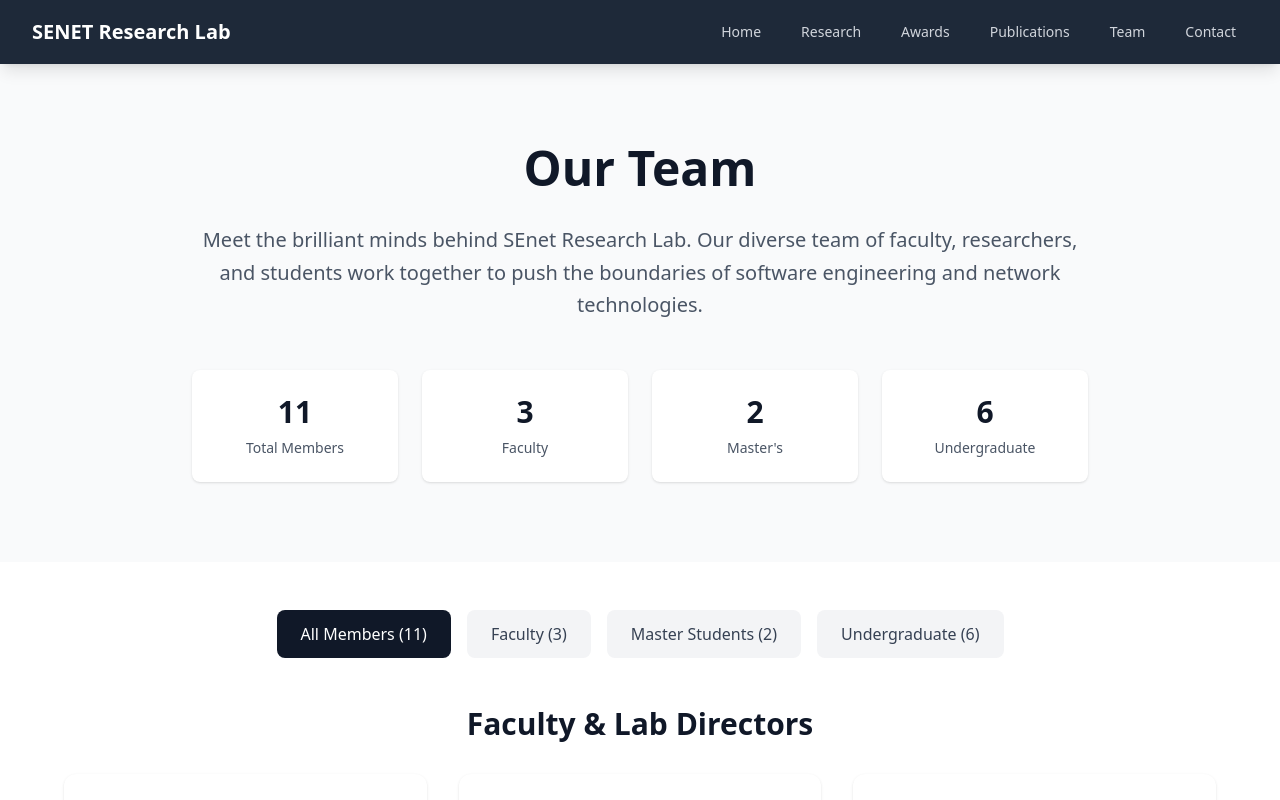
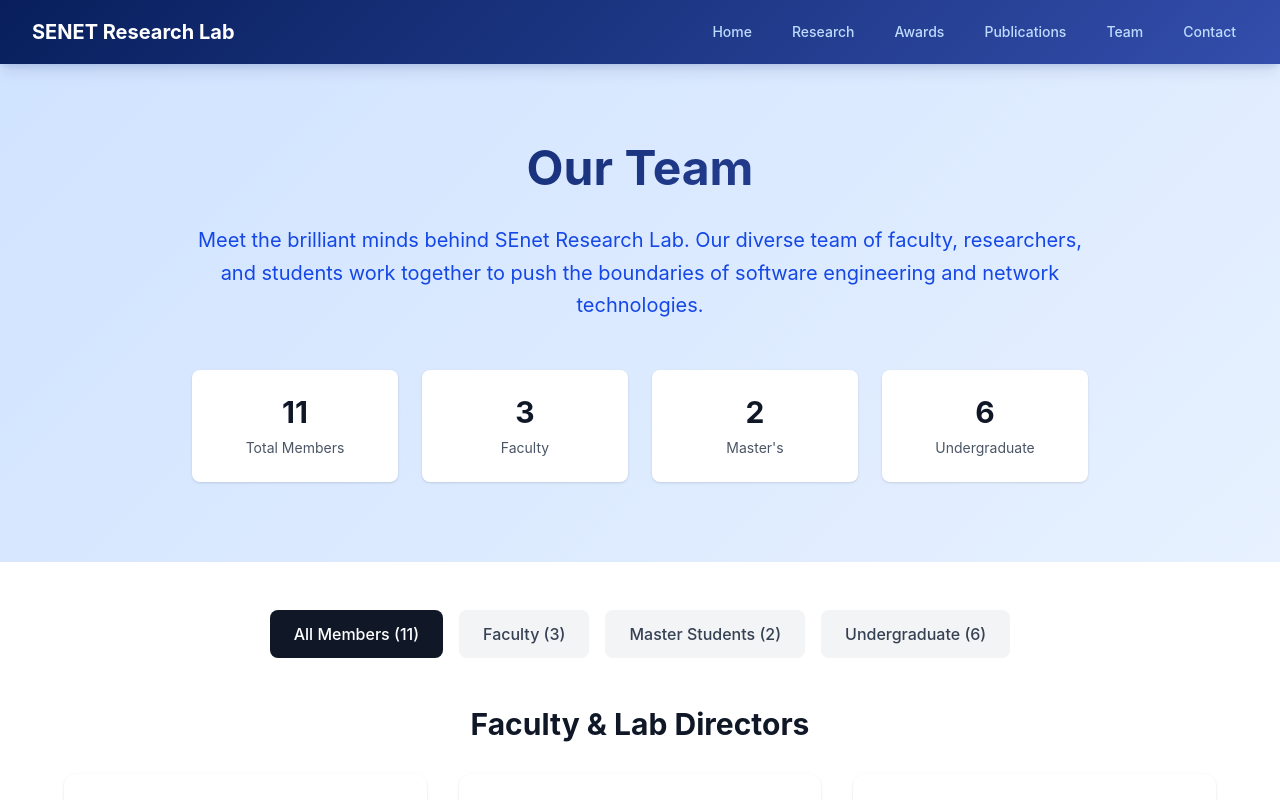
Before and after one commit to zZBANK22Zz/SENET-Lab-web, a Next.js app: page /TeamPage in a window 1280 px wide. Shown: the top 800 px of the page. Built offline with nearby package versions, Linux system fonts and the light colour scheme.

Commit message:
Change theme color

```diff
--- a/src/components/Navbar.js
+++ b/src/components/Navbar.js
@@ -9,12 +9,12 @@ const Navbar = () => {
     };
 
     return (
-        <nav className="bg-gray-800 text-white shadow-lg sticky top-0 z-50">
+        <nav className="bg-gradient-primary text-white shadow-primary-lg sticky top-0 z-50">
             <div className="max-w-7xl mx-auto px-4 sm:px-6 lg:px-8">
                 <div className="flex justify-between items-center h-16">
                     {/* Logo */}
                     <div className="flex-shrink-0">
-                        <Link href="/" className="text-xl font-bold text-white hover:text-gray-300 transition-colors">
+                        <Link href="/" className="text-xl font-bold text-white hover:text-blue-200 transition-colors">
                             SENET Research Lab
                         </Link>
                     </div>
@@ -22,22 +22,22 @@ const Navbar = () => {
                     {/* Desktop Menu */}
                     <div className="hidden md:block">
                         <div className="ml-10 flex items-baseline space-x-4">
-                            <Link href="/" className="text-gray-300 hover:text-white px-3 py-2 rounded-md text-sm font-medium transition-colors">
+                            <Link href="/" className="text-blue-200 hover:text-white px-3 py-2 rounded-md text-sm font-medium transition-colors">
                                 Home
                             </Link>
-                            <Link href="/ResearchPage" className="text-gray-300 hover:text-white px-3 py-2 rounded-md text-sm font-medium transition-colors">
+                            <Link href="/ResearchPage" className="text-blue-200 hover:text-white px-3 py-2 rounded-md text-sm font-medium transition-colors">
                                 Research
                             </Link>
-                            <Link href="/AwardPage" className="text-gray-300 hover:text-white px-3 py-2 rounded-md text-sm font-medium transition-colors">
+                            <Link href="/AwardPage" className="text-blue-200 hover:text-white px-3 py-2 rounded-md text-sm font-medium transition-colors">
                                 Awards
                             </Link>
-                            <Link href="/PublicationPage" className="text-gray-300 hover:text-white px-3 py-2 rounded-md text-sm font-medium transition-colors">
+                            <Link href="/PublicationPage" className="text-blue-200 hover:text-white px-3 py-2 rounded-md text-sm font-medium transition-colors">
                                 Publications
                             </Link>
-                            <Link href="/TeamPage" className="text-gray-300 hover:text-white px-3 py-2 rounded-md text-sm font-medium transition-colors">
+                            <Link href="/TeamPage" className="text-blue-200 hover:text-white px-3 py-2 rounded-md text-sm font-medium transition-colors">
                                 Team
                             </Link>
-                            <Link href="/JoinUs" className="text-gray-300 hover:text-white px-3 py-2 rounded-md text-sm font-medium transition-colors">
+                            <Link href="/JoinUs" className="text-blue-200 hover:text-white px-3 py-2 rounded-md text-sm font-medium transition-colors">
                                 Contact
                             </Link>
                         </div>
@@ -47,7 +47,7 @@ const Navbar = () => {
                     <div className="md:hidden">
                         <button
                             onClick={toggleMenu}
-                            className="inline-flex items-center justify-center p-2 rounded-md text-gray-400 hover:text-white hover:bg-gray-700 focus:outline-none focus:ring-2 focus:ring-inset focus:ring-white transition-colors"
+                            className="inline-flex items-center justify-center p-2 rounded-md text-blue-200 hover:text-white hover:bg-blue-600 focus:outline-none focus:ring-2 focus:ring-inset focus:ring-white transition-colors"
                             aria-expanded="false"
                         >
                             <span className="sr-only">Open main menu</span>
@@ -68,45 +68,45 @@ const Navbar = () => {
             {/* Mobile Menu */}
             {isMenuOpen && (
                 <div className="md:hidden">
-                    <div className="px-2 pt-2 pb-3 space-y-1 sm:px-3 bg-gray-700">
+                    <div className="px-2 pt-2 pb-3 space-y-1 sm:px-3 bg-blue-700">
                         <Link
                             href="/"
-                            className="text-gray-300 hover:text-white block px-3 py-2 rounded-md text-base font-medium transition-colors"
+                            className="text-blue-200 hover:text-white block px-3 py-2 rounded-md text-base font-medium transition-colors"
                             onClick={() => setIsMenuOpen(false)}
                         >
                             Home
                         </Link>
                         <Link
                             href="/ResearchPage"
-                            className="text-gray-300 hover:text-white block px-3 py-2 rounded-md text-base font-medium transition-colors"
+                            className="text-blue-200 hover:text-white block px-3 py-2 rounded-md text-base font-medium transition-colors"
                             onClick={() => setIsMenuOpen(false)}
                         >
                             Research
                         </Link>
                         <Link
                             href="/AwardPage"
-                            className="text-gray-300 hover:text-white block px-3 py-2 rounded-md text-base font-medium transition-colors"
+                            className="text-blue-200 hover:text-white block px-3 py-2 rounded-md text-base font-medium transition-colors"
                             onClick={() => setIsMenuOpen(false)}
                         >
                             Awards
                         </Link>
                         <Link
                             href="/PublicationPage"
-                            className="text-gray-300 hover:text-white block px-3 py-2 rounded-md text-base font-medium transition-colors"
+                            className="text-blue-200 hover:text-white block px-3 py-2 rounded-md text-base font-medium transition-colors"
                             onClick={() => setIsMenuOpen(false)}
                         >
                             Publications
                         </Link>
                         <Link
                             href="/TeamPage"
-                            className="text-gray-300 hover:text-white block px-3 py-2 rounded-md text-base font-medium transition-colors"
+                            className="text-blue-200 hover:text-white block px-3 py-2 rounded-md text-base font-medium transition-colors"
                             onClick={() => setIsMenuOpen(false)}
                         >
                             Team
                         </Link>
                         <Link
                             href="/"
-                            className="text-gray-300 hover:text-white block px-3 py-2 rounded-md text-base font-medium transition-colors"
+                            className="text-blue-200 hover:text-white block px-3 py-2 rounded-md text-base font-medium transition-colors"
                             onClick={() => setIsMenuOpen(false)}
                         >
                             Contact
--- a/src/pages/TeamPage.js
+++ b/src/pages/TeamPage.js
@@ -50,17 +50,17 @@ const TeamPage = () => {
   ];
 
   return (
-    <div className="min-h-screen bg-gray-50">
+    <div className="min-h-screen bg-gradient-light">
       <Navbar />
 
       {/* Hero Section */}
-      <section className="bg-gray-50 py-12 sm:py-16 lg:py-20">
+      <section className="bg-gradient-light py-12 sm:py-16 lg:py-20">
         <div className="max-w-7xl mx-auto px-4 sm:px-6 lg:px-8">
           <div className="text-center">
-            <h1 className="text-3xl sm:text-4xl lg:text-5xl font-bold text-gray-900 mb-6 sm:mb-8">
+            <h1 className="text-3xl sm:text-4xl lg:text-5xl font-bold text-gradient mb-6 sm:mb-8">
               Our Team
             </h1>
-            <p className="text-base sm:text-lg lg:text-xl text-gray-600 max-w-4xl mx-auto mb-8 sm:mb-12 leading-relaxed">
+            <p className="text-base sm:text-lg lg:text-xl text-blue-700 max-w-4xl mx-auto mb-8 sm:mb-12 leading-relaxed">
               Meet the brilliant minds behind SEnet Research Lab. Our diverse team of faculty,
               researchers, and students work together to push the boundaries of software engineering
               and network technologies.
@@ -319,12 +319,12 @@ const TeamPage = () => {
       </section>
 
       {/* Join Our Team CTA */}
-      <section className="py-12 sm:py-16 lg:py-20 bg-gray-900 text-white">
+      <section className="py-12 sm:py-16 lg:py-20 bg-gradient-primary text-white">
         <div className="max-w-4xl mx-auto text-center px-4 sm:px-6 lg:px-8">
           <h2 className="text-2xl sm:text-3xl lg:text-4xl font-bold mb-4 sm:mb-6">
             Join Our Research Team
           </h2>
-          <p className="text-lg sm:text-xl text-gray-300 mb-6 sm:mb-8">
+          <p className="text-lg sm:text-xl text-blue-200 mb-6 sm:mb-8">
             We're always looking for passionate researchers and students to join our lab.
             Explore opportunities to contribute to cutting-edge research in software engineering and network technologies.
           </p>
--- a/src/styles/globals.css
+++ b/src/styles/globals.css
@@ -1,26 +1,89 @@
 @import "tailwindcss";
 
-/* :root {
-  --background: #ffffff;
-  --foreground: #171717;
+:root {
+  /* Primary Color Palette */
+  --primary-dark: #081F5C;
+  --primary-medium: #334EAC;
+  --primary-light: #7096D1;
+  --primary-lighter: #D0E3FF;
+  --primary-lightest: #E7F1FF;
+  --primary-white: #F9FCFF;
+
+  /* Background Colors */
+  --background: #F9FCFF;
+  --background-secondary: #E7F1FF;
+  --background-tertiary: #D0E3FF;
+
+  /* Text Colors */
+  --text-primary: #081F5C;
+  --text-secondary: #334EAC;
+  --text-muted: #7096D1;
+  --text-light: #D0E3FF;
+
+  /* Accent Colors */
+  --accent-primary: #334EAC;
+  --accent-secondary: #7096D1;
+  --accent-light: #D0E3FF;
+
+  /* Border Colors */
+  --border-primary: #D0E3FF;
+  --border-secondary: #E7F1FF;
+
+  /* Shadow Colors */
+  --shadow-primary: rgba(8, 31, 92, 0.1);
+  --shadow-secondary: rgba(51, 78, 172, 0.15);
 }
 
 @theme inline {
+  --color-primary-dark: var(--primary-dark);
+  --color-primary-medium: var(--primary-medium);
+  --color-primary-light: var(--primary-light);
+  --color-primary-lighter: var(--primary-lighter);
+  --color-primary-lightest: var(--primary-lightest);
+  --color-primary-white: var(--primary-white);
   --color-background: var(--background);
-  --color-foreground: var(--foreground);
-  --font-sans: var(--font-geist-sans);
-  --font-mono: var(--font-geist-mono);
-}
-
-@media (prefers-color-scheme: dark) {
-  :root {
-    --background: #0a0a0a;
-    --foreground: #ededed;
-  }
+  --color-background-secondary: var(--background-secondary);
+  --color-background-tertiary: var(--background-tertiary);
+  --color-text-primary: var(--text-primary);
+  --color-text-secondary: var(--text-secondary);
+  --color-text-muted: var(--text-muted);
+  --color-text-light: var(--text-light);
+  --color-accent-primary: var(--accent-primary);
+  --color-accent-secondary: var(--accent-secondary);
+  --color-accent-light: var(--accent-light);
+  --color-border-primary: var(--border-primary);
+  --color-border-secondary: var(--border-secondary);
+  --color-shadow-primary: var(--shadow-primary);
+  --color-shadow-secondary: var(--shadow-secondary);
 }
 
 body {
   background: var(--background);
-  color: var(--foreground);
-  font-family: Arial, Helvetica, sans-serif;
-} */
+  color: var(--text-primary);
+  font-family: 'Inter', -apple-system, BlinkMacSystemFont, 'Segoe UI', Roboto, sans-serif;
+  line-height: 1.6;
+}
+
+/* Custom utility classes */
+.bg-gradient-primary {
+  background: linear-gradient(135deg, var(--primary-dark) 0%, var(--primary-medium) 100%);
+}
+
+.bg-gradient-light {
+  background: linear-gradient(135deg, var(--primary-lighter) 0%, var(--primary-lightest) 100%);
+}
+
+.text-gradient {
+  background: linear-gradient(135deg, var(--primary-dark) 0%, var(--primary-medium) 100%);
+  -webkit-background-clip: text;
+  -webkit-text-fill-color: transparent;
+  background-clip: text;
+}
+
+.shadow-primary {
+  box-shadow: 0 4px 6px -1px var(--shadow-primary), 0 2px 4px -1px var(--shadow-secondary);
+}
+
+.shadow-primary-lg {
+  box-shadow: 0 10px 15px -3px var(--shadow-primary), 0 4px 6px -2px var(--shadow-secondary);
+}
```
Also changed, not shown: src/components/Award.js (+18 -18 lines), src/components/Footer.js (+14 -14 lines), src/components/Hero.js (+5 -5 lines), src/components/ResearchArea.js (+6 -6 lines), src/pages/ResearchPage.js (+6 -6 lines).
